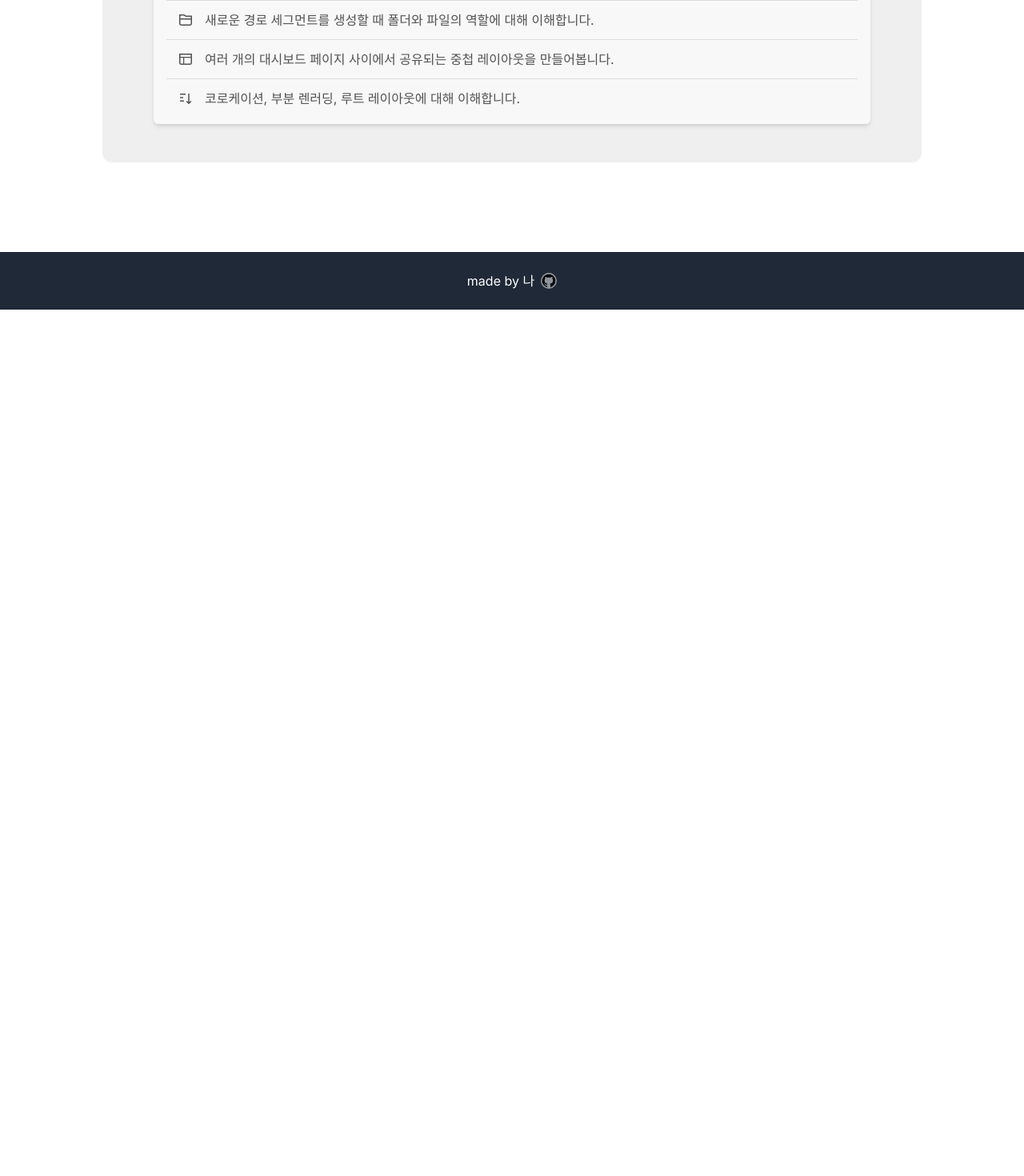
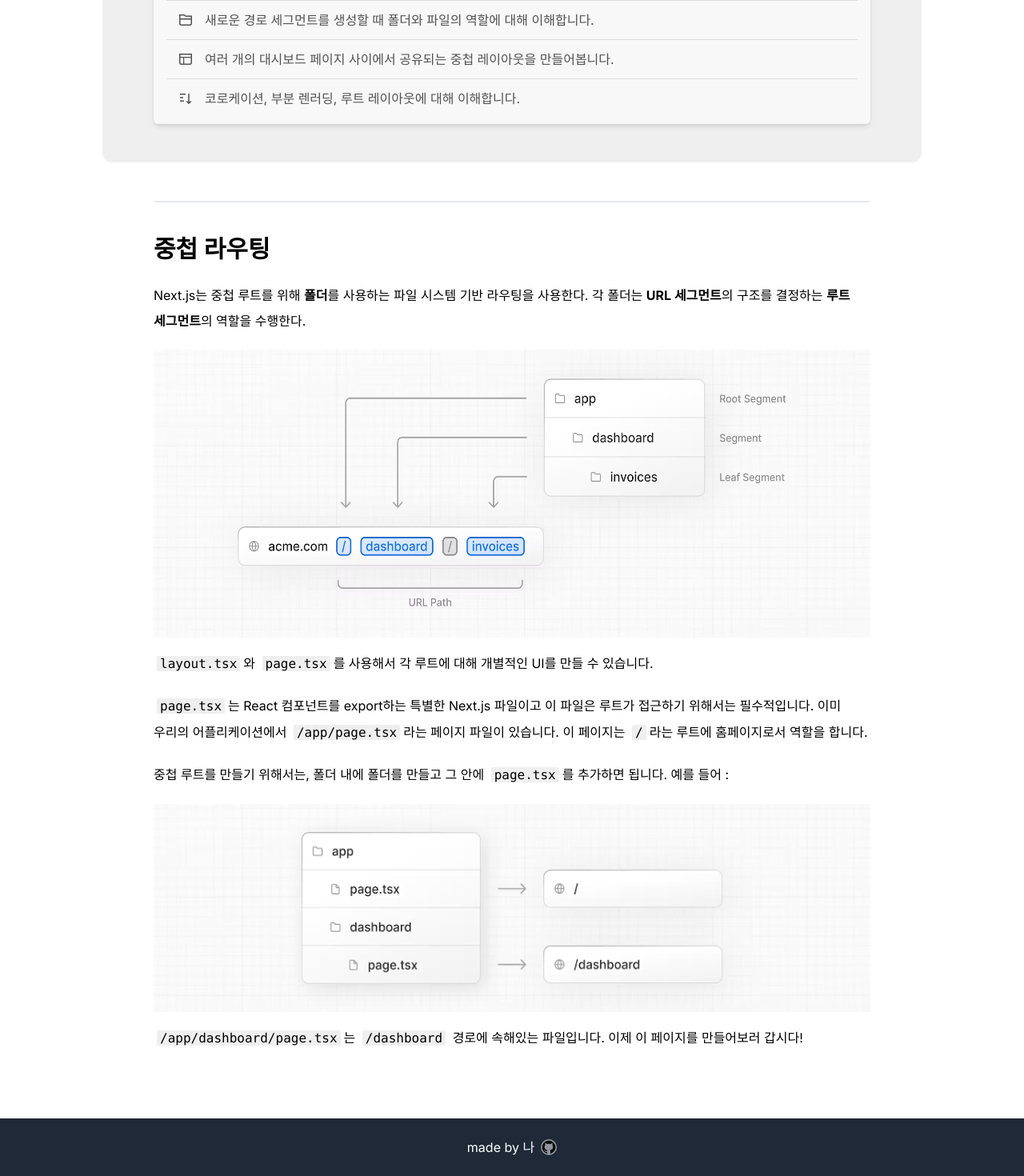
Before and after one commit to manu1307/NextJS-Tutorial-Korean, a Next.js app: page /tutorials/creating-layouts-and-pages in a window 1280 px wide. Shown: the part 675-2145 px from the top of the page at 80% size. Before the commit the page ends 1062 px from the top, so only its background shows below. Built offline with nearby package versions, Linux system fonts and the light colour scheme.

Commit message:
Feat : chapter 4 중첩 라우팅 번역본 추가
- 새로운 이미지 파일 2개 추가됨

```diff
--- a/app/tutorials/creating-layouts-and-pages/page.tsx
+++ b/app/tutorials/creating-layouts-and-pages/page.tsx
@@ -1,8 +1,11 @@
 import ArticleTop from "@/app/components/ui/Tutorial/article-top";
+import CodeWithNoLink from "@/app/components/ui/Tutorial/code-with-no-link";
 import Content from "@/app/components/ui/Tutorial/content";
 import ContentGoal, { Goal } from "@/app/components/ui/Tutorial/content-goal";
+import ContentTitle from "@/app/components/ui/Tutorial/content-title";
 import NavBar from "@/app/components/ui/Tutorial/nav-bar";
 import { contents } from "@/app/lib/contents";
+import Image from "next/image";
 import React from "react";
 
 function Page() {
@@ -39,6 +42,45 @@ function Page() {
           있을지 알아보겠습니다.
         </Content>
         <ContentGoal goals={goals} />
+        <ContentTitle title="중첩 라우팅" id="nested-routing" />
+        <Content>
+          Next.js는 중첩 루트를 위해 <b>폴더</b>를 사용하는 파일 시스템 기반
+          라우팅을 사용한다. 각 폴더는 <b>URL 세그먼트</b>의 구조를 결정하는{" "}
+          <b>루트 세그먼트</b>의 역할을 수행한다.
+        </Content>
+        <div className="relative w-full h-[360px] mb-4">
+          <Image
+            src="/folders-to-url-segments.png"
+            alt="folders-to-url-segments"
+            fill={true}
+          />
+        </div>
+        <Content>
+          <CodeWithNoLink>layout.tsx</CodeWithNoLink>와{" "}
+          <CodeWithNoLink>page.tsx</CodeWithNoLink>를 사용해서 각 루트에 대해
+          개별적인 UI를 만들 수 있습니다.
+        </Content>
+        <Content>
+          <CodeWithNoLink>page.tsx</CodeWithNoLink>는 React 컴포넌트를
+          export하는 특별한 Next.js 파일이고 이 파일은 루트가 접근하기 위해서는
+          필수적입니다. 이미 우리의 어플리케이션에서{" "}
+          <CodeWithNoLink>/app/page.tsx</CodeWithNoLink>라는 페이지 파일이
+          있습니다. 이 페이지는 <CodeWithNoLink>/</CodeWithNoLink>라는 루트에
+          홈페이지로서 역할을 합니다.
+        </Content>
+        <Content>
+          중첩 루트를 만들기 위해서는, 폴더 내에 폴더를 만들고 그 안에{" "}
+          <CodeWithNoLink>page.tsx</CodeWithNoLink>를 추가하면 됩니다. 예를 들어
+          :
+        </Content>
+        <div className="relative w-full h-[260px] mb-4">
+          <Image src="/dashboard-route.png" alt="dashboard-route" fill={true} />
+        </div>
+        <Content>
+          <CodeWithNoLink>/app/dashboard/page.tsx</CodeWithNoLink>는{" "}
+          <CodeWithNoLink>/dashboard</CodeWithNoLink> 경로에 속해있는
+          파일입니다. 이제 이 페이지를 만들어보러 갑시다!
+        </Content>
       </article>
     </>
   );
```
Also changed, not shown: public/dashboard-route.png (added), public/folders-to-url-segments.png (added).
